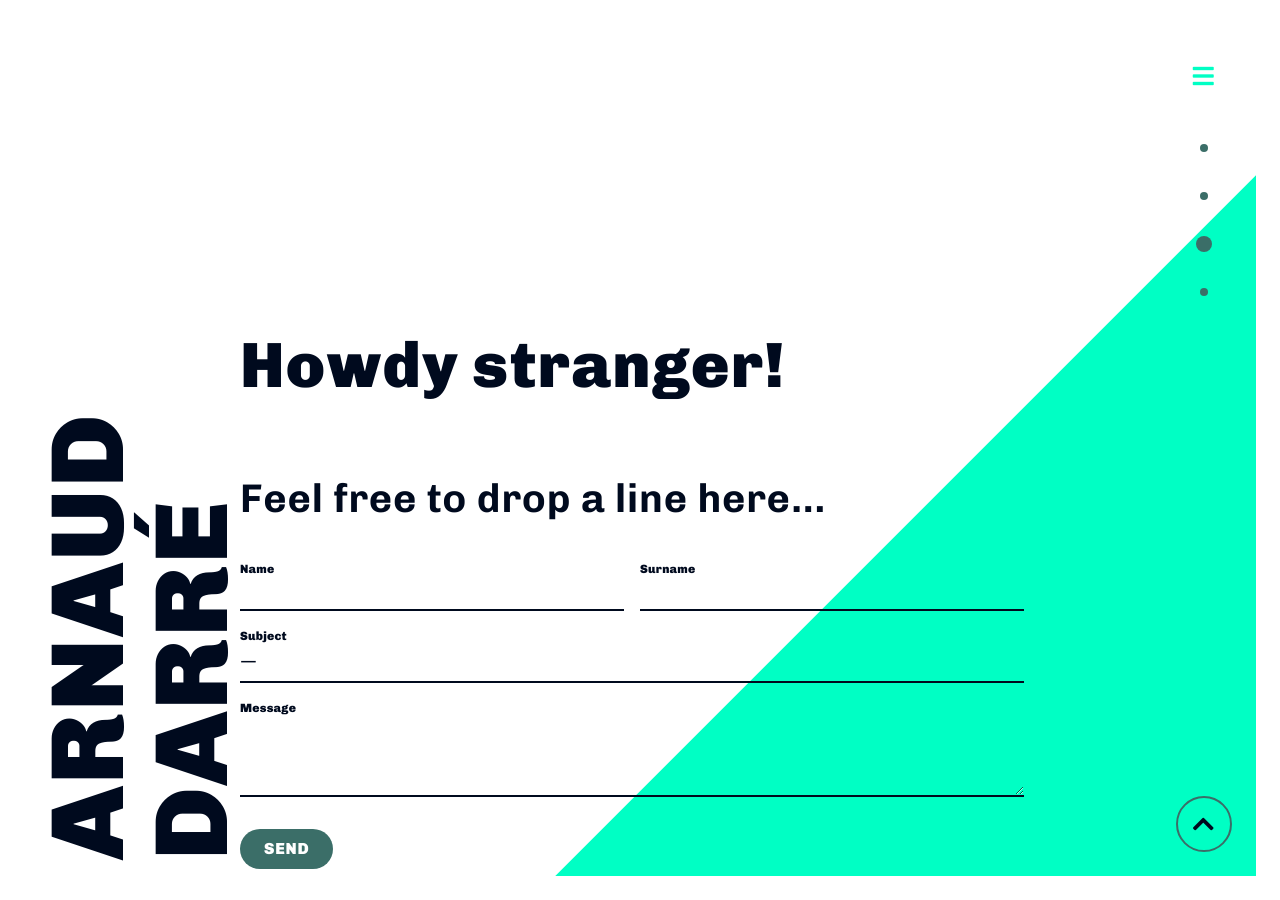
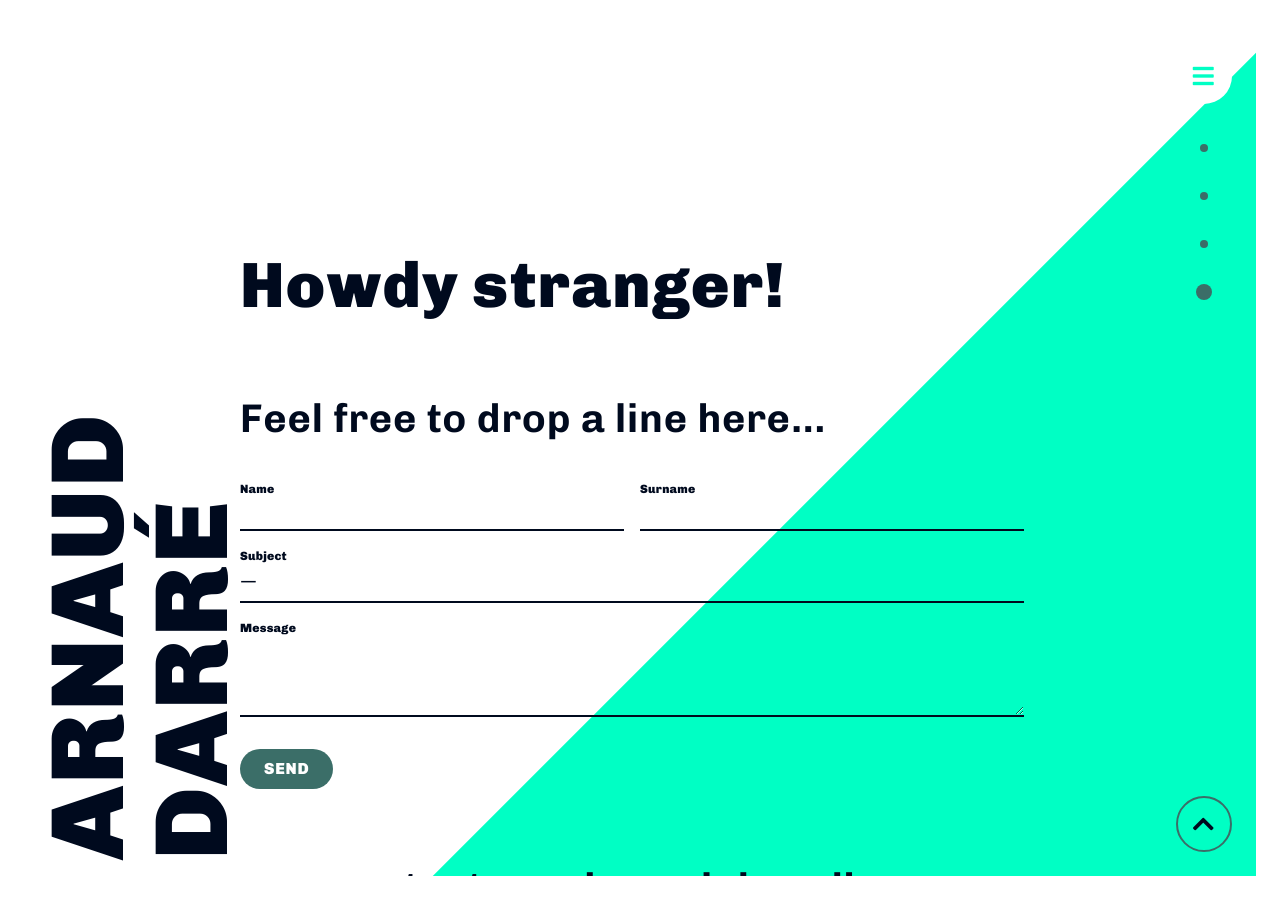
Before and after one commit to ArnaudDarre/portfolio, a Jekyll site: the page built from index.md, in a window 1280 px wide and 900 px high, scrolled down 3038 px. Built offline with Jekyll 4.4.1, drawn with Linux system fonts in a browser that asks for light colours.

Commit message:
feature: autmotic scroll to .section; site: minify .js vendors;

```diff
--- a/_includes/header.html
+++ b/_includes/header.html
@@ -38,6 +38,7 @@
     <!-- VENDORS JS -->
 	<!-- jquery -->
 	<script src="{{ site.url }}{{ site.resourceurl }}vendors/jquery/jquery-3.3.1.min.js"></script>
+	<script src="{{ site.url }}{{ site.resourceurl }}vendors/jquery/jquery.easing.1.3.min.js"></script>
 	<!-- flexslider -->
 	<script src="{{ site.url }}{{ site.resourceurl }}vendors/flexslider/jquery.flexslider-min.js"></script>
 	<!-- owl carousel -->
--- a/_layouts/index.html
+++ b/_layouts/index.html
@@ -55,8 +55,8 @@
             {% assign ordered_projects = site.projects | sort:"featured" %}
             {% for project in ordered_projects %}
                 {% if project.featured %}
-                    <section class="project__item {% if project.featured == 1 %}project__item--current{% endif %}">
-                        <div class="block project">
+                    <div class="project__item {% if project.featured == 1 %}project__item--current{% endif %}">
+                        <div class="project">
                             <div class="row">
                                 <div class="coloffset--2 col--10">
                                     <a href="{{ site.url }}projects/{{ project.title | slugify }}" class="project__image">
@@ -77,7 +77,7 @@
                                 {% endif %}
                             </div>
                         </div>
-                    </section>
+                    </div>
                 {% endif %}
             {% endfor %}
         </div>
@@ -103,7 +103,7 @@
                 <p class="col--8 body">This is why each design should start with a pen and paper. This playful but effective method allows to enhance creativity by shortening the bond between the brain and the design tool: your hand (and not the computer).</p>
             </div>
         </div>
-        <div class="block">
+        <div class="">
             <h2 class="lead">What I like doing:</h2>
             <div class="row">
                 {% for skill in site.data.skills %}
--- a/public/js/anchor.js
+++ b/public/js/anchor.js
@@ -5,6 +5,7 @@
 // —————————————————————————————————————————————————————————————————
 // text anchor on landing
 // dot sidebar
+// scrollify (auto scroll to section)
 // —————————————————————————————————————————————————————————————————
 
 
@@ -85,5 +86,16 @@
 
 
 // —————————————————————————————————————————————————————————————————
+// scrollify (auto scroll to section)
+// —————————————————————————————————————————————————————————————————
+
+$.scrollify({
+    section : ".section",
+    easing: "easeInOutQuad",
+    scrollSpeed: 1200
+});
+
+
+// —————————————————————————————————————————————————————————————————
 
 });
```
Also changed, not shown: other parts of _includes/header.html (+3 -0 lines), public/vendors/jquery/jquery.easing.1.3.min.js (added), public/vendors/scrollify/jquery.scrollify.min.js (added).
